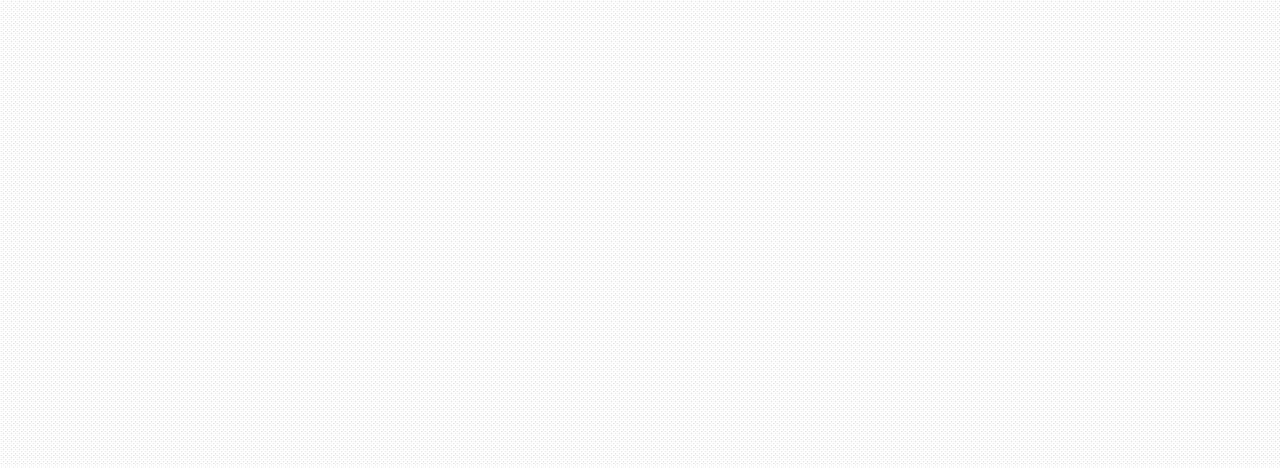
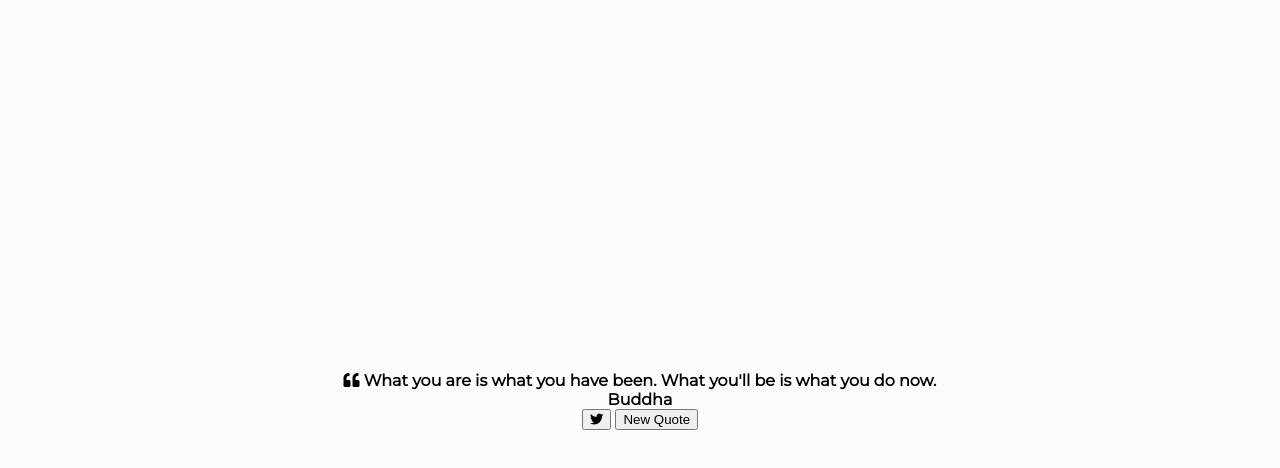
Before and after one commit to chawissa/quote-generator, a plain HTML site: page index.html in a window 1280 px wide. Shown: the top 468 px of the page. Drawn offline with Linux system fonts and the light colour scheme.

Commit message:
HTML structure

```diff
--- a/index.html
+++ b/index.html
@@ -5,9 +5,34 @@
     <meta http-equiv="X-UA-Compatible" content="IE=edge" />
     <meta name="viewport" content="width=device-width, initial-scale=1.0" />
     <title>Quote Generator</title>
-    <link rel="stylesheet" href="style.css"
+    <link
+      rel="stylesheet"
+      href="https://cdnjs.cloudflare.com/ajax/libs/font-awesome/5.15.3/css/all.min.css"
+    />
+    <link rel="stylesheet" href="style.css" />
   </head>
   <body>
+    <div class="quote-container" id="quote-container">
+      <!-- Quote -->
+      <div class="quote-text">
+        <i class="fas fa-quote-left"></i>
+        <span id="quote"
+          >What you are is what you have been. What you'll be is what you do
+          now.</span
+        >
+      </div>
+      <!-- Author -->
+      <div class="quote-author">
+        <span id="author">Buddha</span>
+      </div>
+      <!-- Buttons -->
+      <div class="button-container">
+        <button class="twitter-button" id="twitter" title="Tweet This!">
+          <i class="fab fa-twitter"></i>
+        </button>
+        <button id="new-quote">New Quote</button>
+      </div>
+    </div>
     <script src="script.js"></script>
   </body>
 </html>
```
